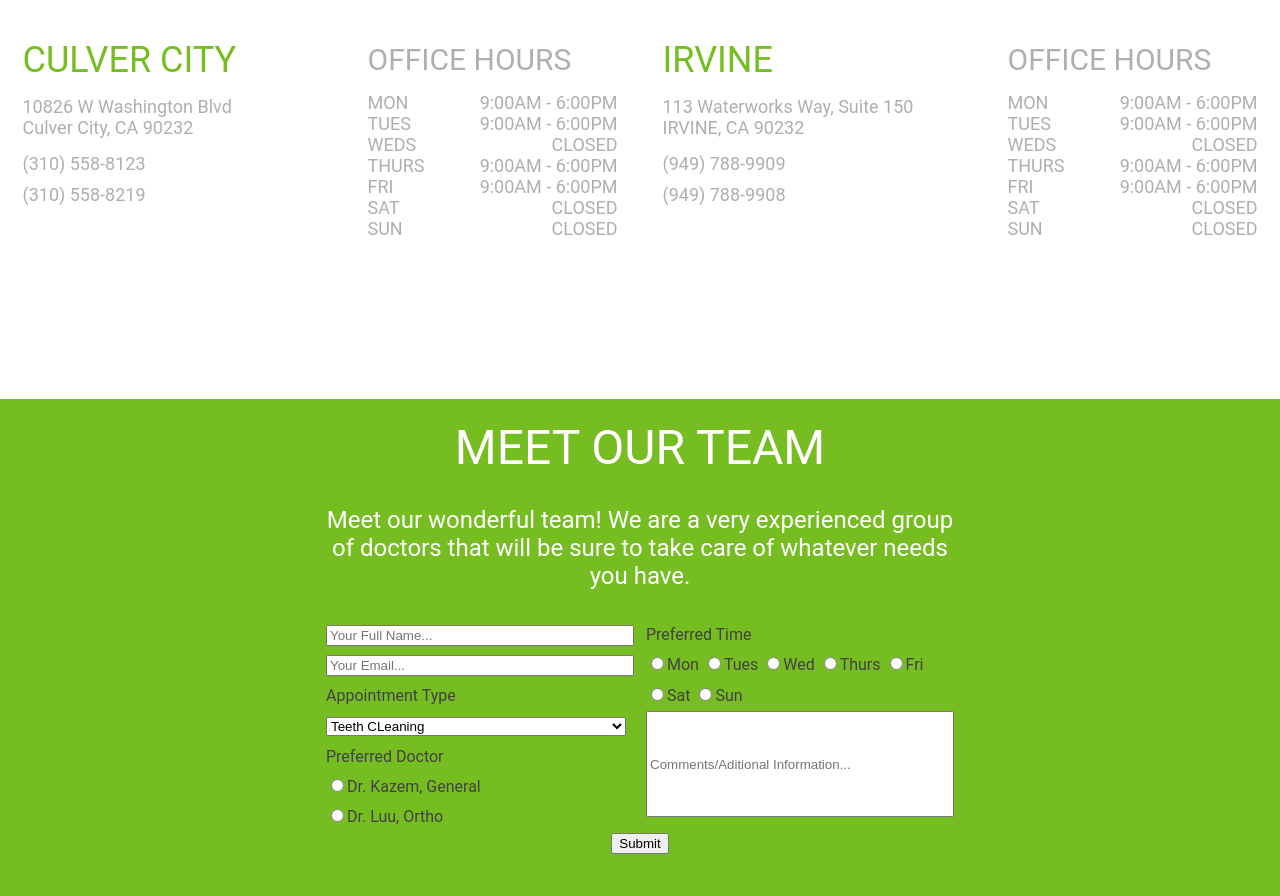
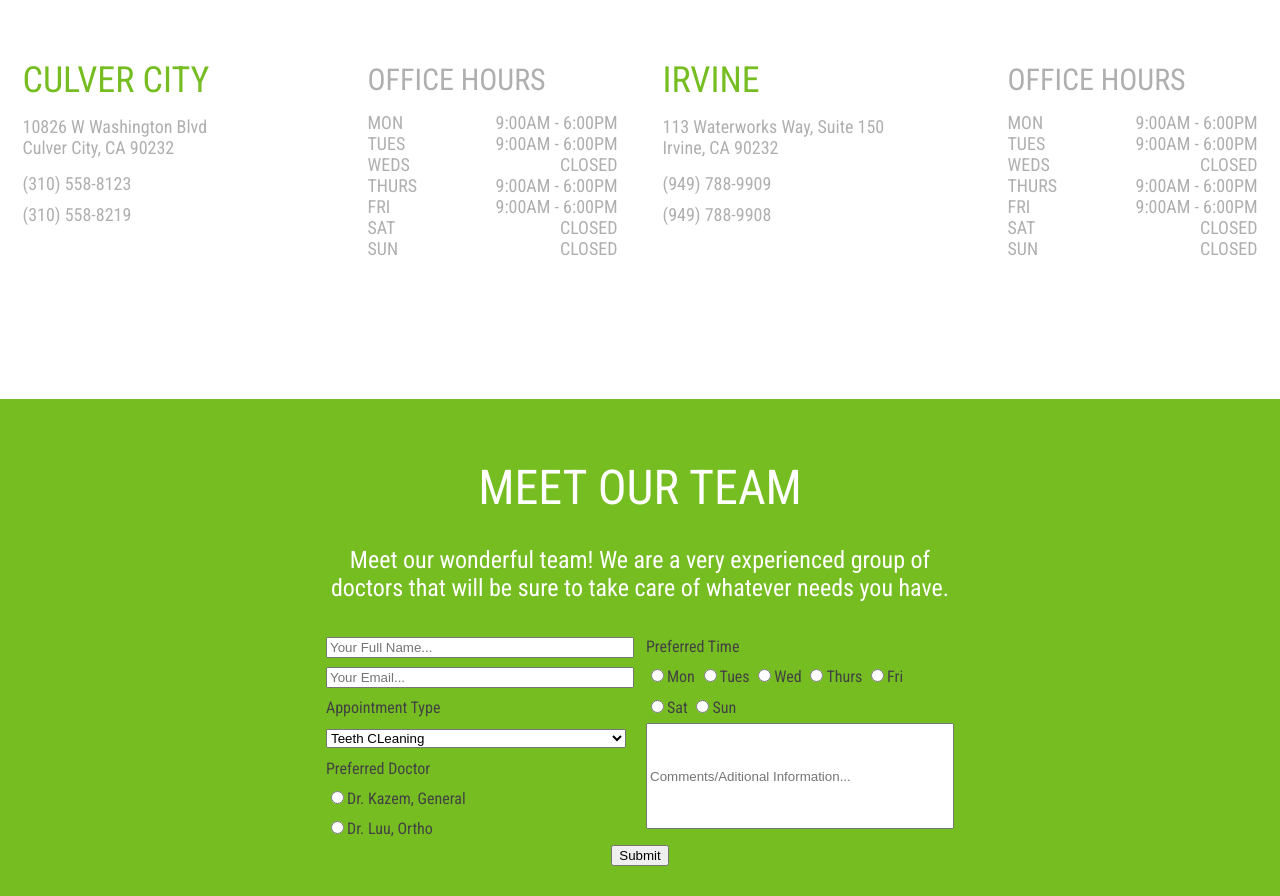
Before and after one commit to dsun092/drkarem, a PHP site: page / in a window 1280 px wide; the page is wider, and only the part inside the window is pictured. Shown: the part 3371-4267 px from the top of that part. Run offline with PHP 8.4, Linux system fonts and the light colour scheme; some libraries are stand-ins or nearby versions.

Commit message:
something

```diff
--- a/css/main.css
+++ b/css/main.css
@@ -5,13 +5,16 @@ html,body
 
 body{
 	color:#424242;
-	font-family: 'Roboto';
+	font-family: 'Roboto Condensed';
 }
 body>div{
 	left:0px;
 }
 a{
+	position: relative;
+	top: 0px;
 	color:#424242;
+	width:100%;
 }
 a:link{
 	text-decoration:none;
@@ -163,7 +190,7 @@ a:active {
 	font-size:48px;
 	color: #FFFFFF;
 	position:relative;
-	top:20px;
+	top: 60px;
 }
 .our_team_desc{
 	width:50%;
@@ -171,7 +198,7 @@ a:active {
 	font-size:24px;
 	color: #FFFFFF;
 	position:relative;
-	top:50px;
+	top: 90px;
 }
 .our_team_images{
 	display:flex;
@@ -231,7 +258,7 @@ a:active {
 }
 .column{
 	position:relative;
-	top:40px;
+	top:60px;
 	width:300px;
 }
 
@@ -252,7 +279,7 @@ a:active {
 }
 .column_office{
 	position:relative;
-	top:43px;
+	top:63px;
 	width:250px;
 }
 .office_hours{
@@ -268,17 +295,17 @@ a:active {
 	position:absolute;
 	width:100%;
 	top:3770px;
-	height:500px;
+	height: 620px;
 	background-color:#76bd22;
 	text-align:center;
 }
  .contact_us_form{
  	text-align:left;
  	width:50%;
-	margin: 0 auto;
-	position:relative;
-	top:80px;
-	line-height:1.9em;
+ 	margin: 0 auto;
+ 	position:relative;
+ 	top: 120px;
+ 	line-height:1.9em;
  }
  .contact_us_form>form{
  	display:flex;
--- a/index.html
+++ b/index.html
@@ -40,6 +40,7 @@
 		</div>
 
 		<div class="top_navi">
+			<a href="#home">HOME</a>
 			<a href="#service">SERVICES</a>
 			<a href="#team">OUR TEAM</a>
 			<a href="#gallery">GALLERY</a>
@@ -67,8 +68,8 @@
 
 	</div>
 
-<a name="service">
 	<div class="services">
+		<a name="service">
 		<div class="service_column1">
 			<div class="service_header">
 				FAMILY CARE
@@ -103,6 +104,7 @@
 			<div class="service_row">GUM DISEASE</div>
 			<div class="service_row">EXTRACTION</div>
 		</div>
+		</a>
 	</div>
 
 	<div class="our_team">
@@ -120,7 +122,6 @@
 		</div>
 		</a>
 	</div>
-</a>
 
 	<div class="our_office">
 		<a name="gallery">
@@ -177,7 +178,7 @@
 			<div class="loc_city">IRVINE</div>
 
 			<div class="loc_text" style="margin-top:15px">113 Waterworks Way, Suite 150</div>
-			<div class="loc_text">IRVINE, CA 90232</div>
+			<div class="loc_text">Irvine, CA 90232</div>
 
 			<div class="loc_number" style="margin-top:15px">(949) 788-9909</div>
 			<div class="loc_number">(949) 788-9908</div>
@@ -242,7 +243,7 @@
 	</a>
 	</div>
 
-	<div class="footer">
+<!-- 	<div class="footer">
 		<div class="top_navi">
 			<img src="/img/sample.jpg"/>
 			<span>KAZEM DENTAL</span>
@@ -253,7 +254,7 @@
 			<a href="#testimonials">TESTIMONIALS</a>
 			<a href="#visit">VISIT</a>
 		</div>
-	</div>
+	</div> -->
 
 </body>
 
@@ -261,6 +262,7 @@
 <script type="text/javascript" src="js/jssor.slider.mini.js"></script>
 <script src="js/jsImgSlider/themes/1/js-image-slider.js" type="text/javascript"></script>
 <script src="https://maps.googleapis.com/maps/api/js"></script>
+<script src="js/kazem.js"></script>
 
 <script>
 window.onload = function() {
--- /dev/null
+++ b/js/kazem.js
@@ -0,0 +1,9 @@
+console.log("hello world");
+
+$(window).bind('scroll', function () {
+    if ($(window).scrollTop() > 50) {
+        $('.main_menu').addClass('fixed');
+    } else {
+        $('.main_menu').removeClass('fixed');
+    }
+});
```
Also changed, not shown: other parts of css/main.css (+29 -5 lines).
